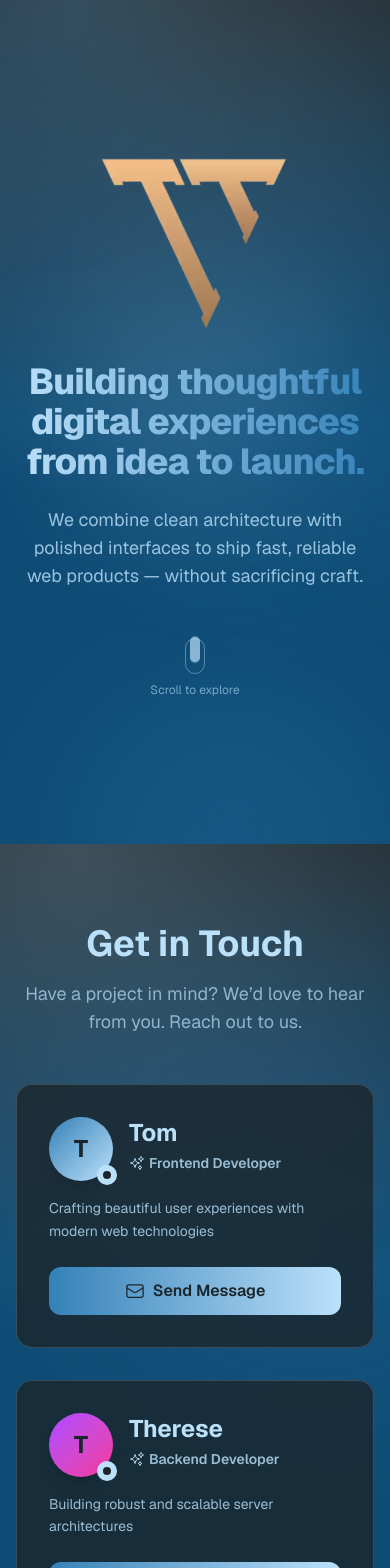
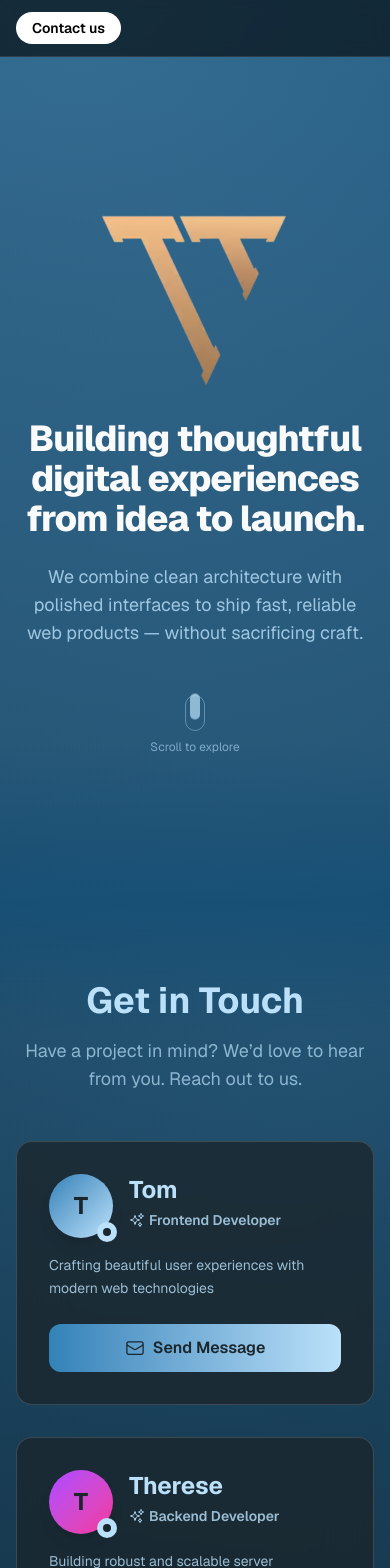
Before and after one commit to tlxq/ttdevs-website, a Next.js app: page / in a window 390 px wide. Shown: the top 1568 px of the page. Built offline with nearby package versions, Linux system fonts and the light colour scheme.

Commit message:
fix of background

```diff
--- a/app/components/contact/ContactCard.tsx
+++ b/app/components/contact/ContactCard.tsx
@@ -1,13 +1,16 @@
 import { EnvelopeIcon, SparklesIcon } from "@heroicons/react/24/outline";
 
+type RecipientKey = "tom" | "therese";
+
 interface ContactCardProps {
-  recipientKey: "tom" | "therese";
+  recipientKey: RecipientKey;
   name: string;
   role: string;
   bio: string;
   avatar: string;
+  /** Tailwind gradient classes, e.g. "from-tt-blue to-tt-ice" */
   color: string;
-  onContactClick: (recipientKey: "tom" | "therese", displayName: string) => void;
+  onContactClick: (recipientKey: RecipientKey, displayName: string) => void;
 }
 
 export default function ContactCard({
@@ -19,17 +22,17 @@ export default function ContactCard({
   color,
   onContactClick,
 }: ContactCardProps) {
+  const handleClick = () => onContactClick(recipientKey, name);
+
   return (
-    <div className="group relative">
-      {/* Glow effect on hover – uses gradient color prop */}
+    <article className="group relative">
+      {/* Hover glow using provided gradient */}
       <div
         className={`absolute -inset-0.5 rounded-2xl bg-gradient-to-r ${color} opacity-0 blur transition duration-500 group-hover:opacity-75`}
       />
 
-      {/* Card content */}
       <div className="bg-tt-navy-dark/80 hover:border-tt-ice/60 relative flex h-full flex-col rounded-2xl border border-white/15 p-8 backdrop-blur-xl transition-all duration-300">
-        {/* Avatar */}
-        <div className="mb-4 flex items-start gap-4">
+        <header className="mb-4 flex items-start gap-4">
           <div
             className={`relative flex h-16 w-16 items-center justify-center rounded-full bg-gradient-to-br ${color} text-tt-navy-dark text-2xl font-bold shadow-lg`}
           >
@@ -46,20 +49,19 @@ export default function ContactCard({
               {role}
             </p>
           </div>
-        </div>
+        </header>
 
-        {/* Bio */}
         <p className="text-tt-ice/80 mb-6 grow text-sm leading-relaxed">{bio}</p>
 
-        {/* Contact button – gradient from brand blue to ice */}
         <button
-          onClick={() => onContactClick(recipientKey, name)}
+          type="button"
+          onClick={handleClick}
           className="from-tt-blue to-tt-ice text-tt-navy-dark hover:shadow-tt-blue/40 flex w-full items-center justify-center gap-2 rounded-xl bg-gradient-to-r px-6 py-3 font-semibold transition-all duration-300 group-hover:scale-[1.02] hover:shadow-lg"
         >
           <EnvelopeIcon className="text-tt-navy-dark h-5 w-5" />
           <span>Send Message</span>
         </button>
       </div>
-    </div>
+    </article>
   );
 }
--- a/app/components/contact/ContactModal.tsx
+++ b/app/components/contact/ContactModal.tsx
@@ -1,68 +1,91 @@
 "use client";
 
 import { CheckCircleIcon, XMarkIcon } from "@heroicons/react/24/outline";
-import React, { useState } from "react";
+import React, { useCallback, useState } from "react";
+
+type RecipientKey = "tom" | "therese";
+
+interface Person {
+  recipientKey: RecipientKey;
+  name: string;
+}
 
 interface ContactModalProps {
-  person: {
-    recipientKey: "tom" | "therese";
-    name: string; // display name
-  };
+  person: Person;
   onClose: () => void;
 }
 
-// Palette:
-// #1B262C (dark base)  #0F4C75 (deep blue)
-// #3282B8 (accent)     #BBE1FA (light)
+type Status = "idle" | "sending" | "success" | "error";
+
+interface FormState {
+  name: string;
+  email: string;
+  message: string;
+  /** Honeypot field to catch bots */
+  company: string;
+}
+
+const INITIAL_FORM_STATE: FormState = {
+  name: "",
+  email: "",
+  message: "",
+  company: "",
+};
 
 export default function ContactModal({ person, onClose }: ContactModalProps) {
-  const [formData, setFormData] = useState({
-    name: "",
-    email: "",
-    message: "",
-    company: "", // honeypot
-  });
-
-  const [status, setStatus] = useState<"idle" | "sending" | "success" | "error">("idle");
+  const [formData, setFormData] = useState<FormState>(INITIAL_FORM_STATE);
+  const [status, setStatus] = useState<Status>("idle");
   const [error, setError] = useState<string>("");
 
-  const handleSubmit = async (e: React.FormEvent) => {
-    e.preventDefault();
-    setStatus("sending");
-    setError("");
+  const updateField =
+    (field: keyof FormState) =>
+    (event: React.ChangeEvent<HTMLInputElement | HTMLTextAreaElement>) =>
+      setFormData((previous) => ({ ...previous, [field]: event.target.value }));
 
-    try {
-      const res = await fetch("/api/contact", {
-        method: "POST",
-        headers: { "Content-Type": "application/json" },
-        body: JSON.stringify({
-          recipientKey: person.recipientKey,
-          name: formData.name,
-          email: formData.email,
-          message: formData.message,
-          company: formData.company,
-        }),
-      });
+  const resetForm = () => setFormData(INITIAL_FORM_STATE);
 
-      const data = await res.json();
+  const handleSubmit = useCallback(
+    async (event: React.FormEvent) => {
+      event.preventDefault();
+      setStatus("sending");
+      setError("");
 
-      if (!res.ok) {
+      try {
+        const response = await fetch("/api/contact", {
+          method: "POST",
+          headers: { "Content-Type": "application/json" },
+          body: JSON.stringify({
+            recipientKey: person.recipientKey,
+            ...formData,
+          }),
+        });
+
+        const data = await response.json();
+
+        if (!response.ok) {
+          setStatus("error");
+          setError(data?.error ?? "Failed to send message.");
+          return;
+        }
+
+        setStatus("success");
+
+        setTimeout(() => {
+          onClose();
+          setStatus("idle");
+          resetForm();
+        }, 1500);
+      } catch {
         setStatus("error");
-        setError(data?.error ?? "Failed to send message.");
-        return;
+        setError("Network error. Please try again.");
       }
+    },
+    [formData, onClose, person.recipientKey]
+  );
 
-      setStatus("success");
-      setTimeout(() => {
-        onClose();
-        setStatus("idle");
-        setFormData({ name: "", email: "", message: "", company: "" });
-      }, 1500);
-    } catch {
-      setStatus("error");
-      setError("Network error. Please try again.");
-    }
-  };
+  const isSending = status === "sending";
+  const isSuccess = status === "success";
+  const isError = status === "error";
 
   return (
     <div
@@ -70,10 +93,10 @@ export default function ContactModal({ person, onClose }: ContactModalProps) {
       onClick={onClose}
     >
       <div
-        onClick={(e) => e.stopPropagation()}
         className="animate-slideUp relative w-full max-w-xl overflow-hidden rounded-3xl border border-[#BBE1FA]/20 bg-[#1B262C]/95 p-8 shadow-[0_18px_60px_rgba(0,0,0,0.65)] md:p-10"
+        onClick={(event) => event.stopPropagation()}
       >
-        {/* soft gradient rim using palette */}
+        {/* Ambient glow */}
         <div className="pointer-events-none absolute inset-0 opacity-70">
           <div className="absolute -top-32 -left-24 h-56 w-56 rounded-full bg-[#3282B8]/20 blur-3xl" />
           <div className="absolute right-0 -bottom-40 h-72 w-72 rounded-full bg-[#0F4C75]/30 blur-3xl" />
@@ -81,102 +104,80 @@ export default function ContactModal({ person, onClose }: ContactModalProps) {
         </div>
 
         <button
+          type="button"
           onClick={onClose}
+          aria-label="Close modal"
           className="absolute top-5 right-5 z-10 text-[#BBE1FA]/60 transition-colors transition-transform duration-200 hover:rotate-90 hover:text-[#BBE1FA]"
-          aria-label="Close modal"
         >
           <XMarkIcon className="h-7 w-7" />
         </button>
 
-        {status === "success" ? (
-          <div className="relative z-10 py-8 text-center">
-            <CheckCircleIcon className="mx-auto mb-4 h-20 w-20 text-[#BBE1FA] drop-shadow-[0_0_18px_rgba(187,225,250,0.8)]" />
-            <h3 className="mb-2 text-3xl font-bold text-[#BBE1FA]">Message Sent!</h3>
-            <p className="text-sm text-[#BBE1FA]/80">{person.name} will get back to you soon.</p>
-          </div>
+        {isSuccess ? (
+          <SuccessState name={person.name} />
         ) : (
           <>
-            <div className="relative z-10 mb-6">
-              <div className="mb-3 inline-flex items-center gap-2 rounded-full border border-[#BBE1FA]/30 bg-[#0F4C75]/60 px-3 py-1 text-xs font-medium text-[#BBE1FA]/80 backdrop-blur">
-                <span className="h-2 w-2 rounded-full bg-[#BBE1FA] shadow-[0_0_10px_#BBE1FA]" />
-                Contact {person.name}
-              </div>
+            <Header name={person.name} />
 
-              <h2 className="mb-2 text-3xl font-bold text-[#BBE1FA] md:text-4xl">
-                Let&apos;s talk about your project
-              </h2>
-              <p className="text-sm text-[#BBE1FA]/75">
-                Share a bit about what you&apos;re building — we&apos;ll get back to you as soon as
-                possible.
-              </p>
-            </div>
-
-            {status === "error" && error ? (
+            {isError && error && (
               <div className="relative z-10 mb-4 rounded-xl border border-red-400/40 bg-red-900/40 px-4 py-3 text-sm text-red-100">
                 {error}
               </div>
-            ) : null}
+            )}
 
-            <form onSubmit={handleSubmit} className="relative z-10 space-y-5">
+            <form onSubmit={handleSubmit} className="relative z-10 space-y-5" noValidate>
               {/* Honeypot (hidden) */}
               <input
                 type="text"
                 name="company"
                 value={formData.company}
-                onChange={(e) => setFormData((s) => ({ ...s, company: e.target.value }))}
+                onChange={updateField("company")}
                 tabIndex={-1}
                 autoComplete="off"
                 className="hidden"
                 aria-hidden="true"
               />
 
-              <div>
-                <label className="mb-2 block text-sm font-semibold text-[#BBE1FA]/90">
-                  Your Name
-                </label>
+              <Field label="Your Name" htmlFor="contact-name">
                 <input
+                  id="contact-name"
+                  required
+                  placeholder="Jane Doe"
                   value={formData.name}
-                  onChange={(e) => setFormData((s) => ({ ...s, name: e.target.value }))}
+                  onChange={updateField("name")}
+                  className="w-full rounded-xl border border-[#BBE1FA]/25 bg-[#0F4C75]/50 px-4 py-3 text-sm text-[#BBE1FA] outline-none placeholder:text-[#BBE1FA]/40 focus:border-[#BBE1FA]/70 focus:ring-0"
+                />
+              </Field>
+
+              <Field label="Your Email" htmlFor="contact-email">
+                <input
+                  id="contact-email"
+                  type="email"
                   required
+                  placeholder="you@example.com"
+                  value={formData.email}
+                  onChange={updateField("email")}
                   className="w-full rounded-xl border border-[#BBE1FA]/25 bg-[#0F4C75]/50 px-4 py-3 text-sm text-[#BBE1FA] outline-none placeholder:text-[#BBE1FA]/40 focus:border-[#BBE1FA]/70 focus:ring-0"
-                  placeholder="Jane Doe"
                 />
-              </div>
+              </Field>
 
-              <div>
-                <label className="mb-2 block text-sm font-semibold text-[#BBE1FA]/90">
-                  Your Email
-                </label>
-                <input
-                  type="email"
-                  value={formData.email}
-                  onChange={(e) => setFormData((s) => ({ ...s, email: e.target.value }))}
-                  required
-                  className="w-full rounded-xl border border-[#BBE1FA]/25 bg-[#0F4C75]/50 px-4 py-3 text-sm text-[#BBE1FA] outline-none placeholder:text-[#BBE1FA]/40 focus:border-[#BBE1FA]/70 focus:ring-0"
-                  placeholder="you@example.com"
-                />
-              </div>
-
-              <div>
-                <label className="mb-2 block text-sm font-semibold text-[#BBE1FA]/90">
-                  Message
-                </label>
+              <Field label="Message" htmlFor="contact-message">
                 <textarea
-                  value={formData.message}
-                  onChange={(e) => setFormData((s) => ({ ...s, message: e.target.value }))}
+                  id="contact-message"
                   required
                   rows={5}
+                  placeholder="Tell us about your idea, timeline, and goals…"
+                  value={formData.message}
+                  onChange={updateField("message")}
                   className="w-full resize-none rounded-xl border border-[#BBE1FA]/25 bg-[#0F4C75]/50 px-4 py-3 text-sm text-[#BBE1FA] outline-none placeholder:text-[#BBE1FA]/40 focus:border-[#BBE1FA]/70 focus:ring-0"
-                  placeholder="Tell us about your idea, timeline, and goals…"
                 />
-              </div>
+              </Field>
 
               <button
                 type="submit"
-                disabled={status === "sending"}
+                disabled={isSending}
                 className="w-full rounded-xl bg-gradient-to-r from-[#3282B8] to-[#BBE1FA] py-3 text-sm font-semibold text-[#1B262C] shadow-lg shadow-[#0F4C75]/40 transition-shadow transition-transform duration-200 hover:scale-[1.01] hover:shadow-[#3282B8]/50 disabled:opacity-60"
               >
-                {status === "sending" ? "Sending..." : "Send Message"}
+                {isSending ? "Sending..." : "Send Message"}
               </button>
             </form>
           </>
@@ -185,3 +186,57 @@ export default function ContactModal({ person, onClose }: ContactModalProps) {
     </div>
   );
 }
+
+interface SuccessStateProps {
+  name: string;
+}
+
+function SuccessState({ name }: SuccessStateProps) {
+  return (
+    <div className="relative z-10 py-8 text-center">
+      <CheckCircleIcon className="mx-auto mb-4 h-20 w-20 text-[#BBE1FA] drop-shadow-[0_0_18px_rgba(187,225,250,0.8)]" />
+      <h3 className="mb-2 text-3xl font-bold text-[#BBE1FA]">Message sent!</h3>
+      <p className="text-sm text-[#BBE1FA]/80">{name} will get back to you soon.</p>
+    </div>
+  );
+}
+
+interface HeaderProps {
+  name: string;
+}
+
+function Header({ name }: HeaderProps) {
+  return (
+    <header className="relative z-10 mb-6">
+      <div className="mb-3 inline-flex items-center gap-2 rounded-full border border-[#BBE1FA]/30 bg-[#0F4C75]/60 px-3 py-1 text-xs font-medium text-[#BBE1FA]/80 backdrop-blur">
+        <span className="h-2 w-2 rounded-full bg-[#BBE1FA] shadow-[0_0_10px_#BBE1FA]" />
+        Contact {name}
+      </div>
+
+      <h2 className="mb-2 text-3xl font-bold text-[#BBE1FA] md:text-4xl">
+        Let&apos;s talk about your project
+      </h2>
+      <p className="text-sm text-[#BBE1FA]/75">
+        Share a bit about what you&apos;re building — we&apos;ll get back to you as soon as
+        possible.
+      </p>
+    </header>
+  );
+}
+
+interface FieldProps {
+  label: string;
+  htmlFor: string;
+  children: React.ReactNode;
+}
+
+function Field({ label, htmlFor, children }: FieldProps) {
+  return (
+    <div>
+      <label htmlFor={htmlFor} className="mb-2 block text-sm font-semibold text-[#BBE1FA]/90">
+        {label}
+      </label>
+      {children}
+    </div>
+  );
+}
--- a/app/components/contact/ContactSection.tsx
+++ b/app/components/contact/ContactSection.tsx
@@ -1,18 +1,23 @@
 import RevealOnScroll from "../../lib/RevealOnScroll";
 import ContactCard from "./ContactCard";
 
+type RecipientKey = "tom" | "therese";
+
 interface ContactSectionProps {
-  onContactClick: (recipientKey: "tom" | "therese", displayName: string) => void;
+  onContactClick: (recipientKey: RecipientKey, displayName: string) => void;
 }
 
-const teamMembers: Array<{
-  recipientKey: "tom" | "therese";
+interface TeamMember {
+  recipientKey: RecipientKey;
   name: string;
   role: string;
   bio: string;
   avatar: string;
+  /** Tailwind gradient for the card accent */
   color: string;
-}> = [
+}
+
+const TEAM_MEMBERS: TeamMember[] = [
   {
     recipientKey: "tom",
     name: "Tom",
@@ -34,28 +39,26 @@ const teamMembers: Array<{
 export default function ContactSection({ onContactClick }: ContactSectionProps) {
   return (
     <section
+      id="contact"
       data-snap
       className="relative flex min-h-screen items-center justify-center px-4 py-20"
     >
+      {/* Soft connection with the hero above */}
+      <div className="pointer-events-none absolute inset-x-0 top-0 h-32 bg-gradient-to-b from-[#0F4C75]/60 to-transparent" />
+
       <RevealOnScroll className="relative w-full max-w-6xl">
-        <div className="mb-12 text-center">
+        <header className="mb-12 text-center">
           <h2 className="text-tt-ice mb-4 text-4xl font-bold md:text-5xl lg:text-6xl">
             Get in Touch
           </h2>
           <p className="text-tt-ice/70 mx-auto max-w-2xl text-lg">
             Have a project in mind? We’d love to hear from you. Reach out to us.
           </p>
-        </div>
+        </header>
 
         <div className="mx-auto grid max-w-5xl grid-cols-1 gap-8 md:grid-cols-2">
-          {teamMembers.map((member) => (
-            <ContactCard
-              key={member.recipientKey}
-              {...member}
-              onContactClick={(recipientKey, displayName) =>
-                onContactClick(recipientKey, displayName)
-              }
-            />
+          {TEAM_MEMBERS.map((member) => (
+            <ContactCard key={member.recipientKey} {...member} onContactClick={onContactClick} />
           ))}
         </div>
       </RevealOnScroll>
--- /dev/null
+++ b/app/components/header/Header.tsx
@@ -0,0 +1,41 @@
+"use client";
+
+import type Lenis from "lenis";
+import Link from "next/link";
+
+interface HeaderProps {
+  lenis: Lenis | null;
+}
+
+export default function Header({ lenis }: HeaderProps) {
+  const handleContactClick = (event: React.MouseEvent<HTMLAnchorElement>) => {
+    event.preventDefault();
+
+    const target = document.querySelector<HTMLElement>("#contact");
+    if (!target) return;
+
+    if (lenis) {
+      lenis.scrollTo(target, {
+        offset: -80, // adjust to match your header height
+      });
+    } else {
+      target.scrollIntoView({ behavior: "smooth" });
+    }
+  };
+
+  return (
+    <header className="w-full border-b border-white/10 bg-black/60 backdrop-blur">
+      <div className="mx-auto flex max-w-5xl items-center justify-between px-4 py-3">
+        <nav className="flex items-center gap-6 text-sm font-medium">
+          <Link
+            href="#contact"
+            onClick={handleContactClick}
+            className="rounded-full bg-white px-4 py-1.5 text-sm font-semibold text-black transition hover:bg-zinc-200"
+          >
+            Contact us
+          </Link>
+        </nav>
+      </div>
+    </header>
+  );
+}
--- a/app/components/hero/Hero.tsx
+++ b/app/components/hero/Hero.tsx
@@ -1,40 +1,42 @@
 import Image from "next/image";
 import RevealOnScroll from "../../lib/RevealOnScroll";
+
+const LOGO_SIZE = 192;
 
 export default function Hero() {
   return (
     <section data-snap className="relative flex min-h-screen items-center justify-center px-4">
-      {/* Subtle orbiting blobs using shared utilities */}
+      {/* Bottom fade into next section */}
+      <div className="pointer-events-none absolute inset-x-0 bottom-0 h-40 bg-gradient-to-b from-transparent to-[#0F4C75]/60" />
+
+      {/* Ambient blobs */}
       <div className="pointer-events-none absolute inset-0 overflow-hidden">
-        <div className="tt-blob-primary -top-32 -left-32 h-72 w-72 animate-[pulse_10s_ease-in-out_infinite]" />
-        <div className="tt-blob-secondary right-0 -bottom-40 h-80 w-80 animate-[pulse_12s_ease-in-out_infinite]" />
-        <div className="tt-blob-accent top-1/3 left-1/2 h-64 w-64 -translate-x-1/2 animate-[pulse_14s_ease-in-out_infinite]" />
+        <div className="tt-blob-primary -top-32 -left-32 h-72 w-72" />
+        <div className="tt-blob-secondary right-0 -bottom-40 h-80 w-80" />
+        <div className="tt-blob-accent top-1/3 left-1/2 h-64 w-64 -translate-x-1/2" />
       </div>
 
       <RevealOnScroll className="relative w-full max-w-4xl text-center">
         <Image
           src="/android-chrome-192x192.png"
-          alt="TTdevs logo"
-          width={192}
-          height={192}
+          alt="TTDevs logo"
+          width={LOGO_SIZE}
+          height={LOGO_SIZE}
           className="mx-auto mb-6"
           priority
         />
 
-        {/* Main heading with animated gradient text */}
         <h1 className="mb-6 text-4xl font-extrabold tracking-tight text-balance md:text-6xl lg:text-7xl">
           <span className="tt-hero-gradient-text">
             Building thoughtful digital experiences from idea to launch.
           </span>
         </h1>
 
-        {/* Subcopy – static color */}
         <p className="text-tt-ice/80 mx-auto max-w-2xl text-lg text-balance md:text-xl">
           We combine clean architecture with polished interfaces to ship fast, reliable web products
           — without sacrificing craft.
         </p>
 
-        {/* Tiny scroll hint */}
         <div className="mt-12 flex justify-center">
           <div className="tt-scroll-hint">
             <div className="tt-scroll-shell">
--- a/app/globals.css
+++ b/app/globals.css
@@ -1,22 +1,23 @@
 @import "tailwindcss";
 
+/* Theme tokens */
 @theme inline {
   --color-tt-navy-dark: #1b262c;
   --color-tt-navy: #0f4c75;
   --color-tt-blue: #3282b8;
   --color-tt-ice: #bbe1fa;
+
   --color-background: var(--color-tt-navy-dark);
   --color-foreground: #f9fafb;
+
   --font-sans: var(--font-geist-sans);
   --font-mono: var(--font-geist-mono);
 }
 
+/* Base design tokens */
 :root {
   --background: var(--color-tt-navy-dark);
   --foreground: #f9fafb;
-  --bg-a: var(--color-tt-navy-dark);
-  --bg-b: var(--color-tt-blue);
-  --bg-c: var(--color-tt-navy);
 }
 
 @media (prefers-color-scheme: dark) {
@@ -26,6 +27,7 @@
   }
 }
 
+/* Layout */
 html,
 body {
   height: 100%;
@@ -41,58 +43,18 @@ body {
     "Segoe UI",
     sans-serif;
 
-  background:
-    radial-gradient(circle at 20% 0%, rgba(187, 225, 250, 0.22), transparent 55%),
-    radial-gradient(circle at 80% 40%, rgba(50, 130, 184, 0.18), transparent 55%),
-    linear-gradient(180deg, var(--bg-a) 0%, var(--bg-b) 50%, var(--bg-c) 100%);
-
-  background-attachment: fixed;
-  background-size: cover;
-  background-repeat: no-repeat;
+  /* Flat fallback; main gradient lives in RootLayout wrapper */
+  background: #0f4c75;
   overflow-x: hidden;
-
-  transition: background 200ms linear;
 }
 
-/* Remove solid overlay that caused the bottom line */
+/* Sections stay transparent so they sit on the global gradient */
 section[data-snap] {
   background: transparent;
 }
 
-/* Animated gradient for hero text only */
-@keyframes heroGradient {
-  0% {
-    background-position: 0% 50%;
-  }
-  50% {
-    background-position: 100% 50%;
-  }
-  100% {
-    background-position: 0% 50%;
-  }
-}
-
+/* Minimal custom utilities actually used */
 @layer utilities {
-  .tt-blob-primary {
-    @apply bg-tt-navy/40 absolute rounded-full blur-3xl;
-  }
-
-  .tt-blob-secondary {
-    @apply bg-tt-blue/40 absolute rounded-full blur-3xl;
-  }
-
-  .tt-blob-accent {
-    @apply bg-tt-ice/20 absolute rounded-full blur-3xl;
-  }
-
-  .tt-pill {
-    @apply border-tt-ice/30 bg-tt-navy-dark/70 text-tt-ice/80 inline-flex items-center gap-2 rounded-full border px-4 py-1 text-xs font-medium backdrop-blur;
-  }
-
-  .tt-pill-dot {
-    @apply bg-tt-ice shadow-[0_0_12px_theme(colors.tt-ice)] h-2 w-2 rounded-full;
-  }
-
   .tt-scroll-hint {
     @apply text-tt-ice/60 flex flex-col items-center gap-2 text-xs;
   }
@@ -104,9 +66,4 @@ section[data-snap] {
   .tt-scroll-dot {
     @apply bg-tt-ice/70 h-full w-full animate-bounce rounded-full;
   }
-
-  .tt-hero-gradient-text {
-    @apply from-tt-ice via-tt-blue to-tt-ice relative inline-block bg-gradient-to-r bg-[length:200%_auto] bg-clip-text text-transparent;
-    animation: heroGradient 6s ease-in-out infinite;
-  }
 }
--- a/app/layout.tsx
+++ b/app/layout.tsx
@@ -33,7 +33,11 @@ export default function RootLayout({
 }>) {
   return (
     <html lang="en">
-      <body className={`${geistSans.variable} ${geistMono.variable} antialiased`}>{children}</body>
+      <body className={`${geistSans.variable} ${geistMono.variable} antialiased`}>
+        <div className="min-h-screen bg-[radial-gradient(circle_at_20%_0%,rgba(187,225,250,0.22),transparent_55%),radial-gradient(circle_at_80%_40%,rgba(50,130,184,0.18),transparent_55%),linear-gradient(180deg,#0f4c75_0%,#1b262c_100%)]">
+          {children}
+        </div>
+      </body>
     </html>
   );
 }
--- a/app/page.tsx
+++ b/app/page.tsx
@@ -5,39 +5,44 @@ import { useState } from "react";
 import ContactModal from "./components/contact/ContactModal";
 import ContactSection from "./components/contact/ContactSection";
 import Footer from "./components/footer/Footer";
+import Header from "./components/header/Header";
 import Hero from "./components/hero/Hero";
 import ScrollGradient from "./lib/ScrollGradient";
 import SmoothScroll from "./lib/SmoothScroll";
 import { useScrollSnap } from "./lib/useScrollSnap";
 
+type RecipientKey = "tom" | "therese";
+
+interface SelectedPerson {
+  recipientKey: RecipientKey;
+  name: string;
+}
+
 export default function Home() {
   const [lenis, setLenis] = useState<Lenis | null>(null);
   const [showModal, setShowModal] = useState(false);
-  const [selectedPerson, setSelectedPerson] = useState<{
-    recipientKey: "tom" | "therese";
-    name: string;
-  } | null>(null);
+  const [selectedPerson, setSelectedPerson] = useState<SelectedPerson | null>(null);
 
-  useScrollSnap(lenis); // if this feels too much, just remove this line
+  useScrollSnap(lenis);
 
-  const openModal = (recipientKey: "tom" | "therese", displayName: string) => {
+  const openModal = (recipientKey: RecipientKey, displayName: string) => {
     setSelectedPerson({ recipientKey, name: displayName });
     setShowModal(true);
-    if (lenis) lenis.stop();
+    lenis?.stop();
   };
 
   const closeModal = () => {
     setShowModal(false);
     setSelectedPerson(null);
-    if (lenis) lenis.start();
+    lenis?.start();
   };
 
   return (
     <SmoothScroll onLenis={setLenis}>
-      {/* Drives the gradient with scroll (optional but nice) */}
       <ScrollGradient lenis={lenis} />
 
       <div className="w-full">
+        <Header lenis={lenis} />
         <Hero />
         <ContactSection onContactClick={openModal} />
         <Footer />
```
